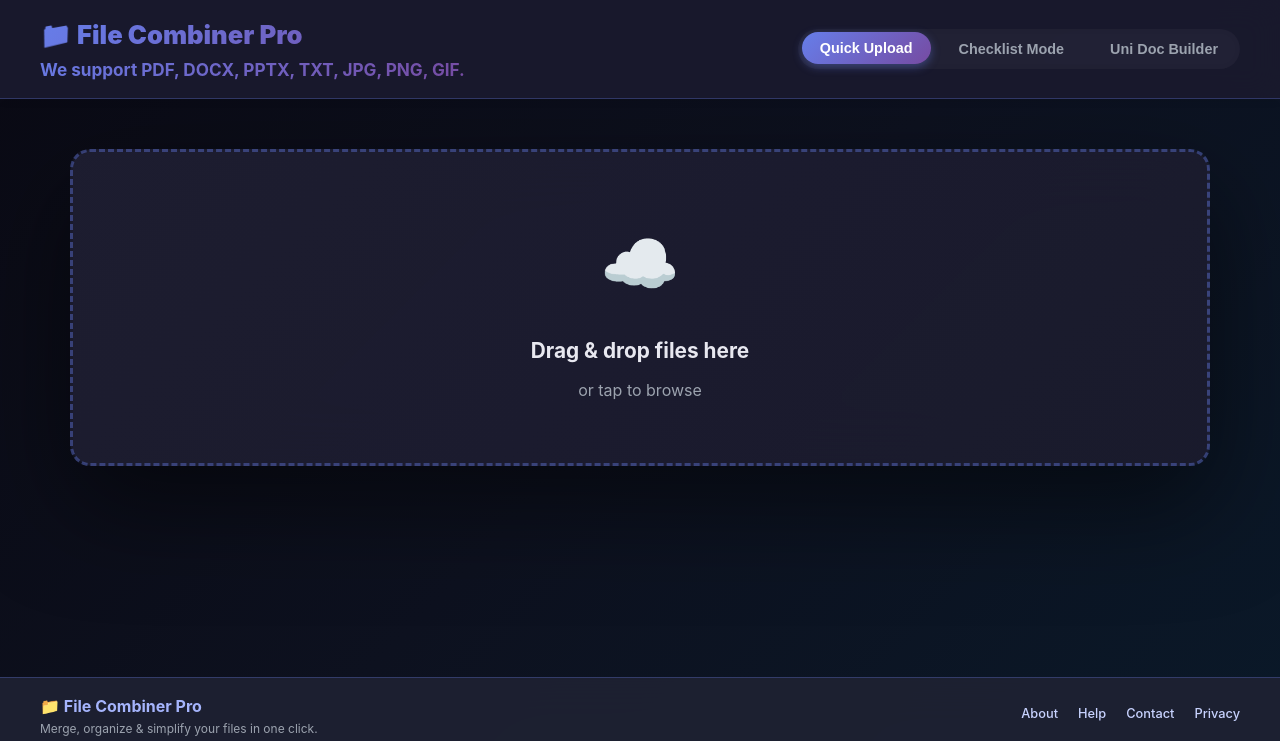
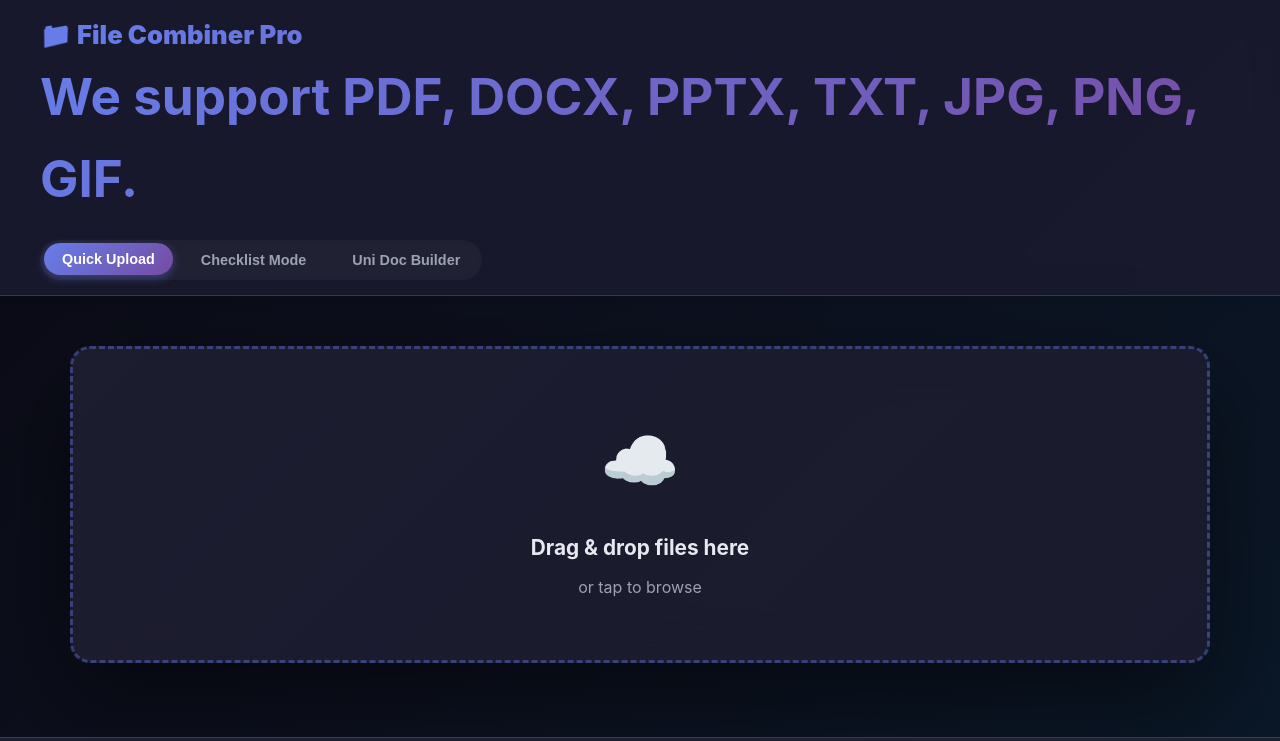
Before and after one commit to Scoder0011/UniversityPROJECT, a plain HTML site: page frontend/index.html in a window 1280 px wide. Shown: the top 741 px of the page. Drawn offline with Linux system fonts and the light colour scheme.

Commit message:
Update index.html

```diff
--- a/frontend/index.html
+++ b/frontend/index.html
@@ -30,7 +30,7 @@
   <header class="header">
     <div class="header-content">
       <!-- Logo -->
-      <div class="logo">📁 File Combiner Pro <h6>We support PDF, DOCX, PPTX, TXT, JPG, PNG, GIF.</h6> </div>
+      <div class="logo">📁 File Combiner Pro <h1>We support PDF, DOCX, PPTX, TXT, JPG, PNG, GIF.</h1> </div>
 
       <!-- Mode Toggle -->
       <nav class="mode-toggle">
```
